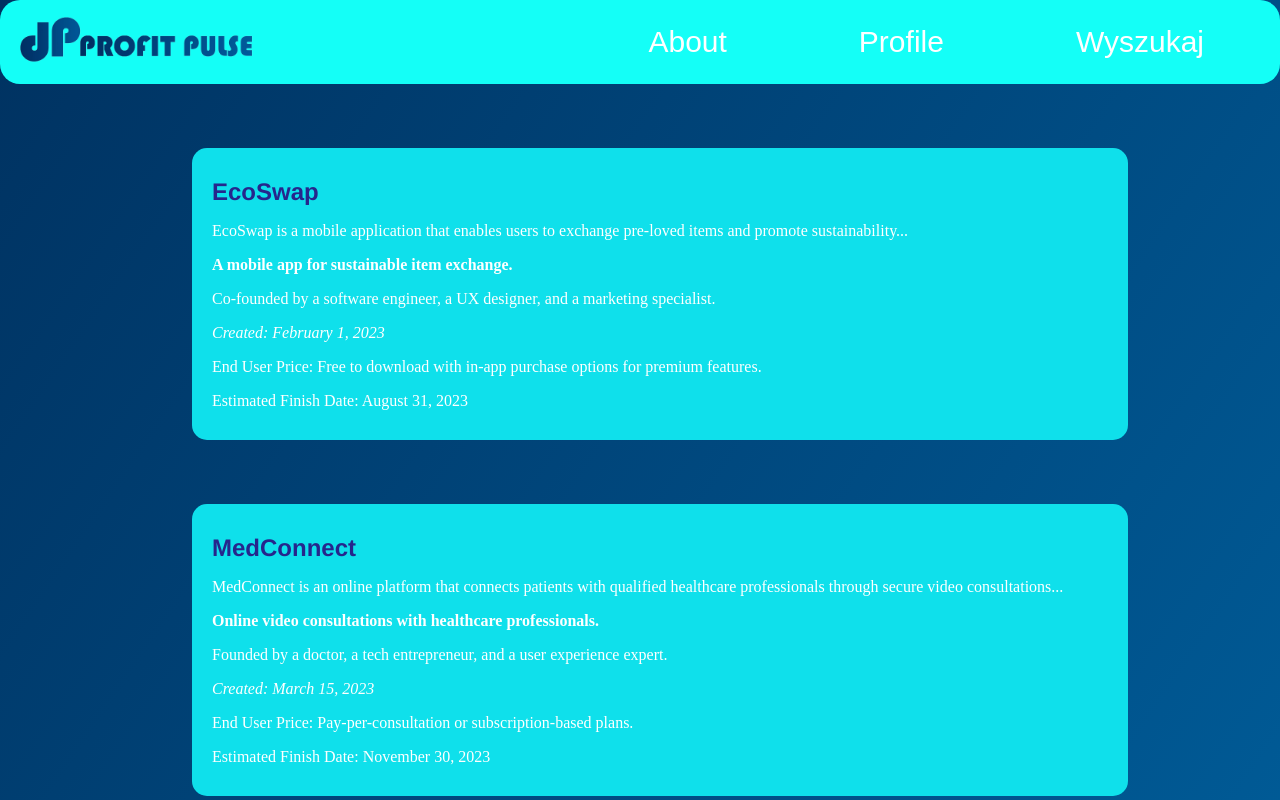
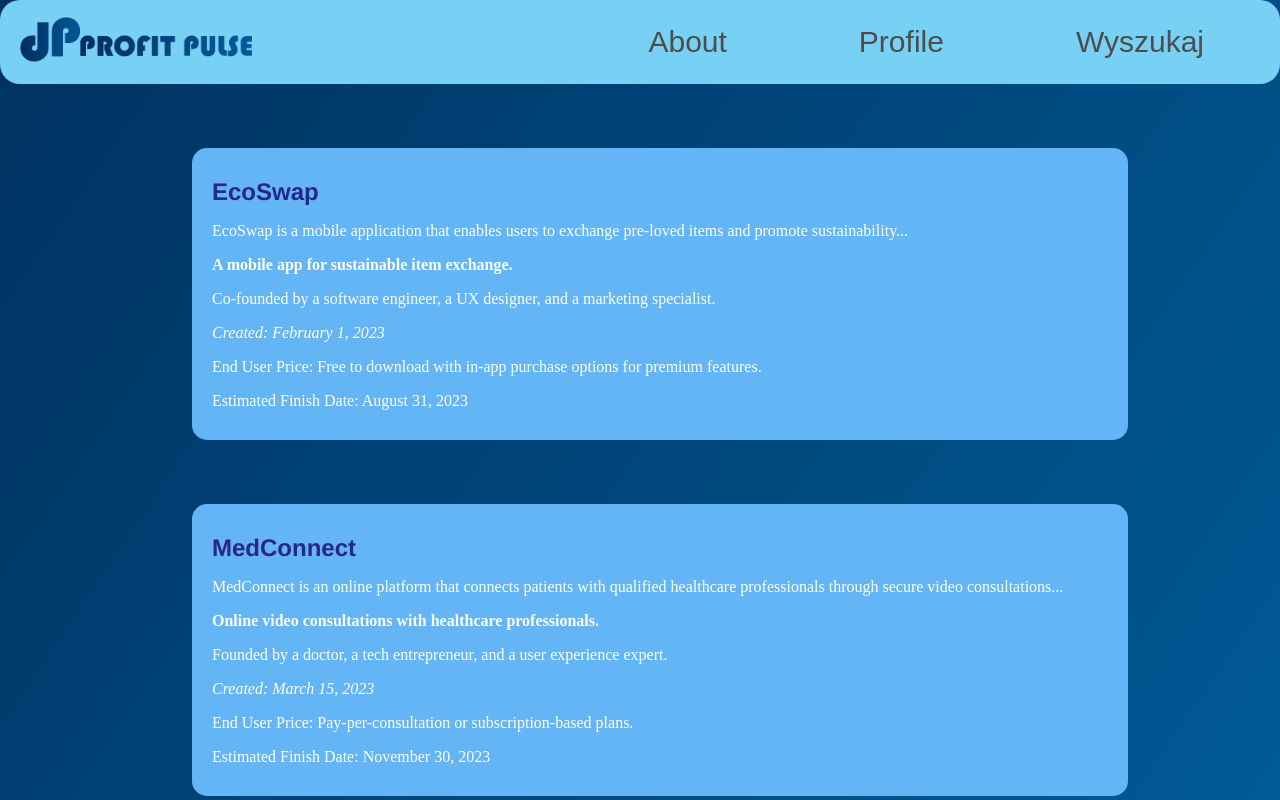
Before and after one commit to dusenkot/marketplace, a React (Vite) app: page / in a window 1280 px wide. Shown: the top 800 px of the page. Built offline with nearby package versions, Linux system fonts and the light colour scheme.

Commit message:
changing colors

```diff
--- a/src/components/screens/home/Home.jsx
+++ b/src/components/screens/home/Home.jsx
@@ -74,7 +74,7 @@ const styles = {
     minHeight: '100vh',
   },
   idea: {
-    backgroundColor: '#0FE0EB',
+    backgroundColor: '#64b5f6',
     color: '#ffffff',
     padding: '20px',
     marginBottom: '10px',
--- a/src/components/screens/home/form-send/forms-sends.jsx
+++ b/src/components/screens/home/form-send/forms-sends.jsx
@@ -26,7 +26,7 @@ header: {
   display: 'flex',
   alignItems: 'center',
   justifyContent: 'space-between',
-  backgroundColor: '#14FFF7',
+  backgroundColor: '#77d1f4',
   padding: '10px',
   borderRadius: '20px',
 },
@@ -45,7 +45,7 @@ button: {
   margin: '0 50px',
   padding: '8px 16px',
   background: 'transparent',
-  color: '#ffffff',
+  color: '#4d4d4d',
   border: 'none',
   borderRadius: '3px',
   cursor: 'pointer',
```
